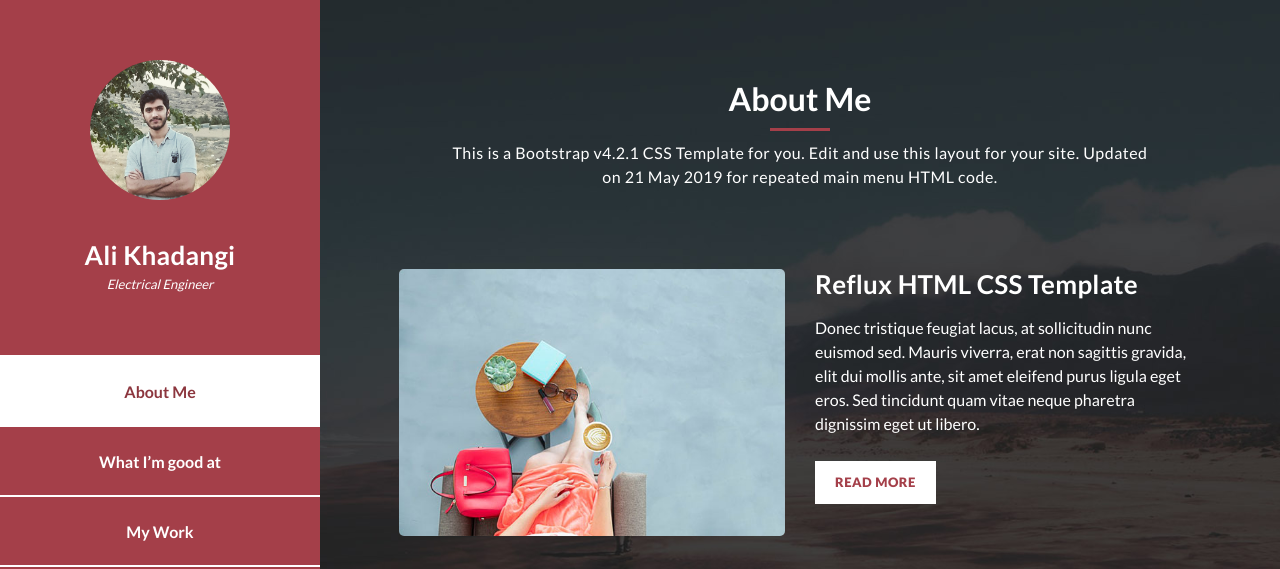
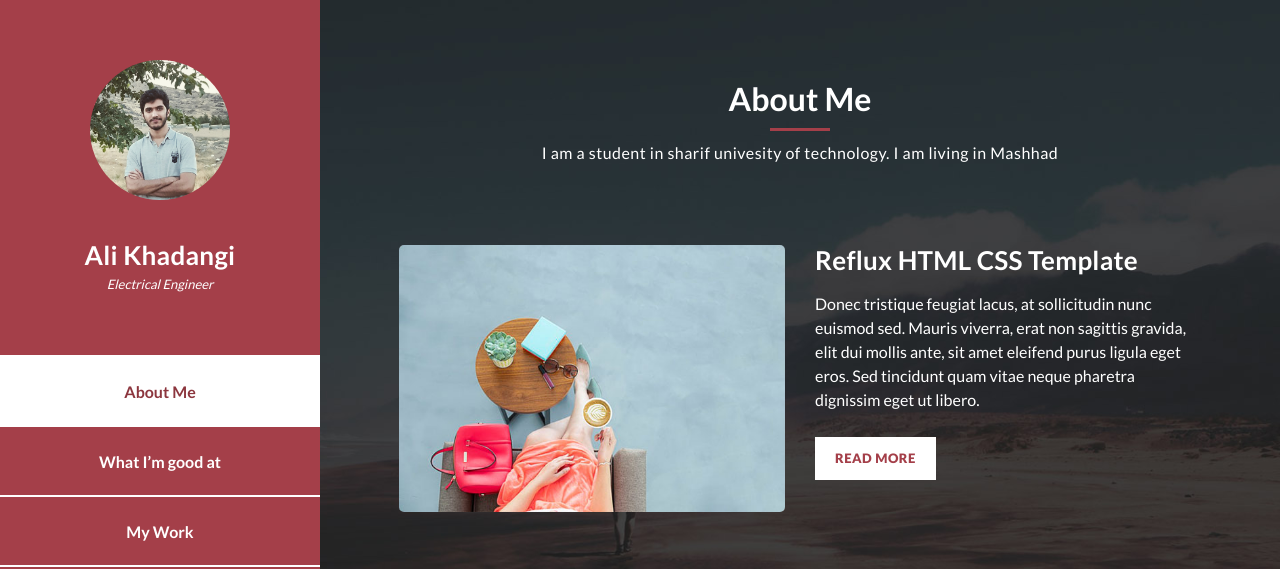
Before and after one commit to alikhm4528/alikhm4528.github.io, a plain HTML site: page index.html in a window 1280 px wide. Shown: the top 569 px of the page. Drawn offline with Linux system fonts and the light colour scheme.

Commit message:
about editted

```diff
--- a/index.html
+++ b/index.html
@@ -85,8 +85,7 @@ https://templatemo.com/tm-531-reflux
             <h2>About Me</h2>
             <div class="line-dec"></div>
             <span
-              >This is a Bootstrap v4.2.1 CSS Template for you. Edit and use
-              this layout for your site. Updated on 21 May 2019 for repeated main menu HTML code.</span
+              >I am a student in sharif univesity of technology. I am living in Mashhad</span
             >
           </div>
           <div class="left-image-post">
```
